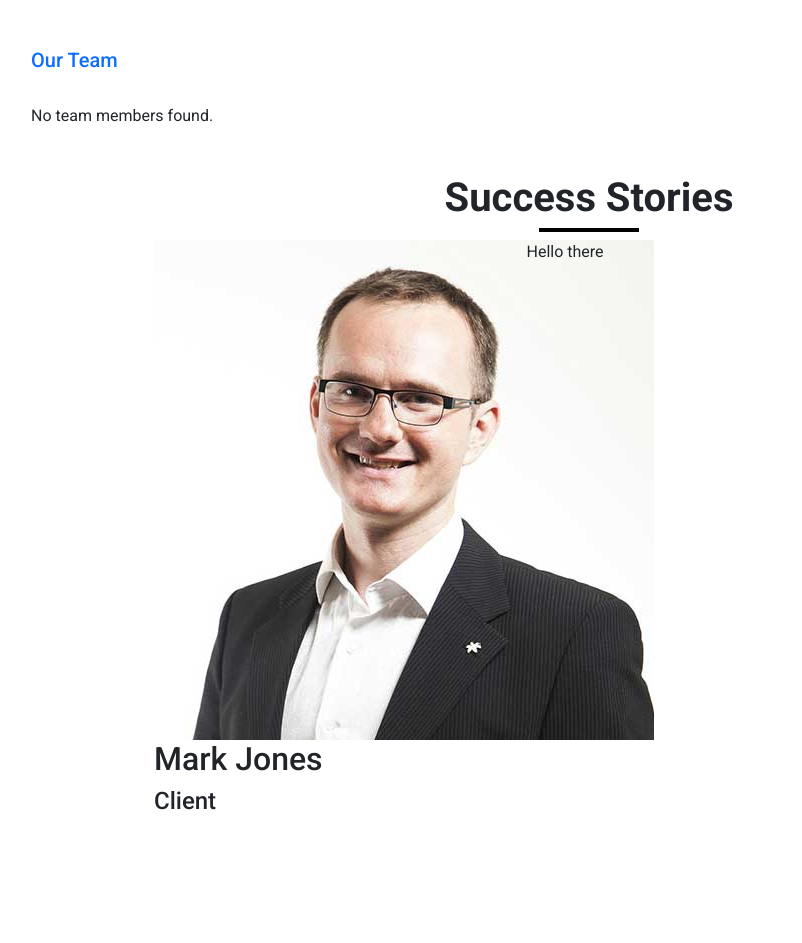
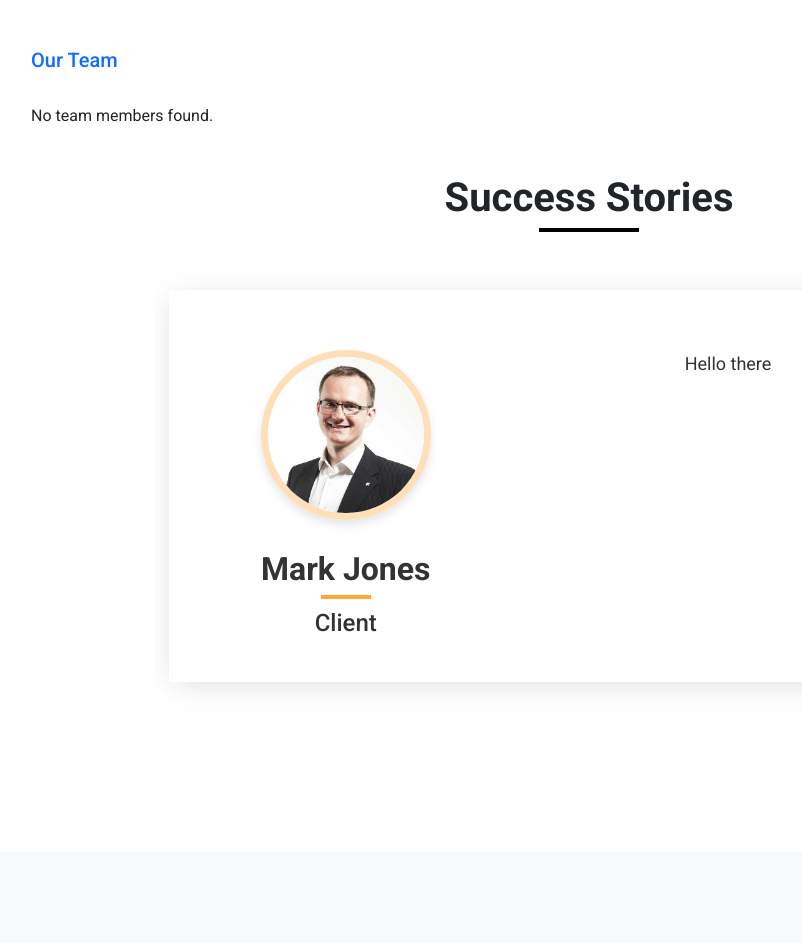
Before and after one commit to sankalpalokuliyanage/edugate, a PHP site: page / in a window 1280 px wide. Shown: the part 1829-2772 px from the top of the page, without its empty margins (51-853 px from the left). After the commit the page ends 2512 px from the top, so only its background shows below. Run offline with PHP 8.4, Linux system fonts and the light colour scheme; data that the repository does not hold is empty; some libraries are stand-ins or nearby versions.

Commit message:
testimonial

```diff
--- a/index.php
+++ b/index.php
@@ -666,7 +666,7 @@ $query_run = mysqli_query($conn, $query);
                                             <img src="ADMIN/uploads/team-2.jpg" alt="">
                                         </div>
                                         <div class="info">
-                                            <h2>Mark Jones</h2>
+                                            <h2 class = "user-name">Mark Jones</h2>
                                             <h4>Client</h4>
                                         </div>
                                     </div>
@@ -716,6 +716,66 @@ $query_run = mysqli_query($conn, $query);
         padding: 0 15px 50px;
         margin: 0 auto 70px auto;
     }
+
+    #successstories .block {
+        background: #fff;
+        color: #333;
+        padding: 60px 15px 15px;
+        margin: 50px 15px;
+        box-shadow: 0 5px 30px -5px rgba(0,0,0, 0.15);
+        -webkit-box-shadow: 0 5px 30px -5px rgba(0,0,0, 0.15);
+    }
+
+    .block .row {
+        display: -webkit-box;
+        display: -ms-flexbox;
+        display: flex;
+        place-item: normal;
+    }
+
+    .user {
+        margin-bottom: 30px;
+        text-align: center;
+    }
+
+    .image {
+        position: relative;
+        margin: 0 15px 30px 15px;
+    }
+
+    .image img {
+        height: 170px;
+        width: 170px;
+        border: 7px solid #ffdfb8;
+        border-radius: 170px;
+        box-shadow: 0 5px 10px rgba(0,0,0,0.1);
+        -webkit-box-shadow: 0 5px 10px rgba(0,0,0,0.1);
+    }
+
+    .user-name {
+        font-weight: bold;
+        margin-bottom: 10px;
+        text-align: center;
+        padding-bottom: 10px;
+        position: relative;
+    }
+
+    .user-name::after {
+        content: "";
+        height: 4px;
+        width: 50px;
+        position: absolute;
+        bottom: 0;
+        left: calc(50% - 25px);
+        background: #FCA737;
+    }
+
+    .content {
+        text-align: center;
+        font-size: 18px;
+    }
+
+
 </style>
 
 
```
